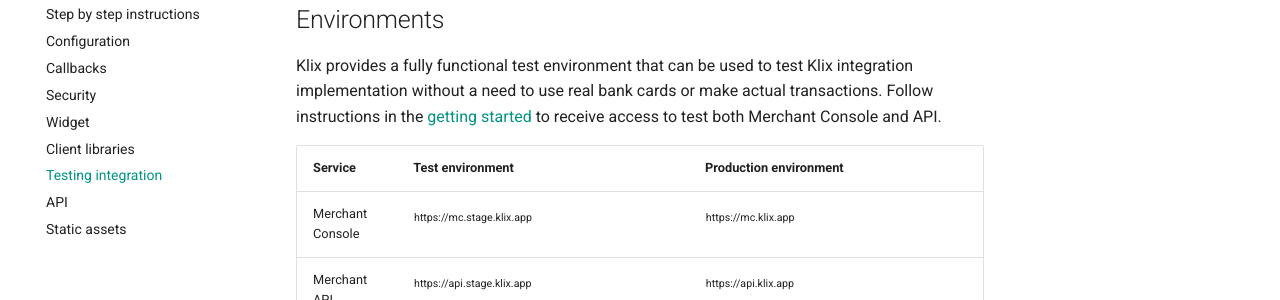
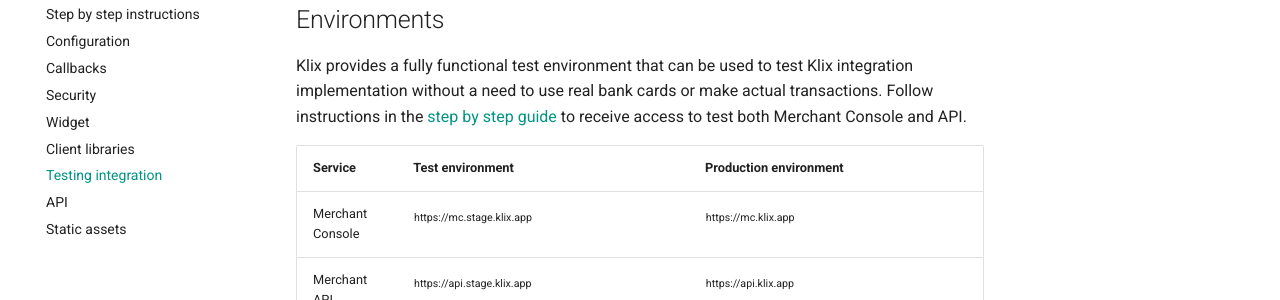
Before and after one commit to klix-app/klix-developer-documentation-website, an MkDocs documentation site: the page built from docs/testing-integration.md, in a window 1280 px wide and 1122 px high. Shown: the part 255-555 px from the top of the window. Built offline with MkDocs 1.6.1 and Material for MkDocs 9.7.7, drawn with Linux system fonts in a browser that asks for light colours; a script that is not in the unit is left out; comment, search, counter and statistics services are not loaded.

Commit message:
Fix broken link to step-by-step guide

```diff
--- a/docs/testing-integration.md
+++ b/docs/testing-integration.md
@@ -2,7 +2,7 @@
 
 ## Environments
 
-Klix provides a fully functional test environment that can be used to test Klix integration implementation without a need to use real bank cards or make actual transactions. Follow instructions in the [getting started](../getting-started/) to receive access to test both Merchant Console and API.
+Klix provides a fully functional test environment that can be used to test Klix integration implementation without a need to use real bank cards or make actual transactions. Follow instructions in the [step by step guide](../step-by-step/) to receive access to test both Merchant Console and API.
 
 | Service                     | Test environment                                                 | Production environment                                            |
 |-----------------------------|------------------------------------------------------------------|-------------------------------------------------------------------|
```
